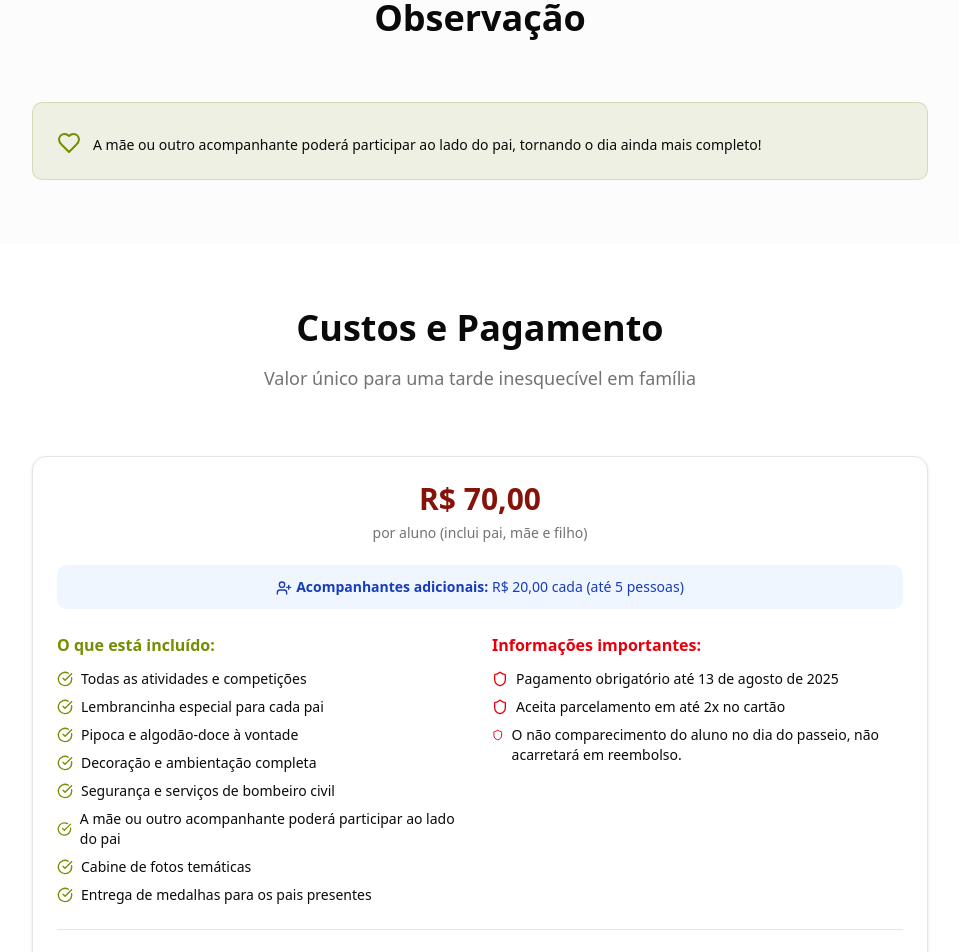
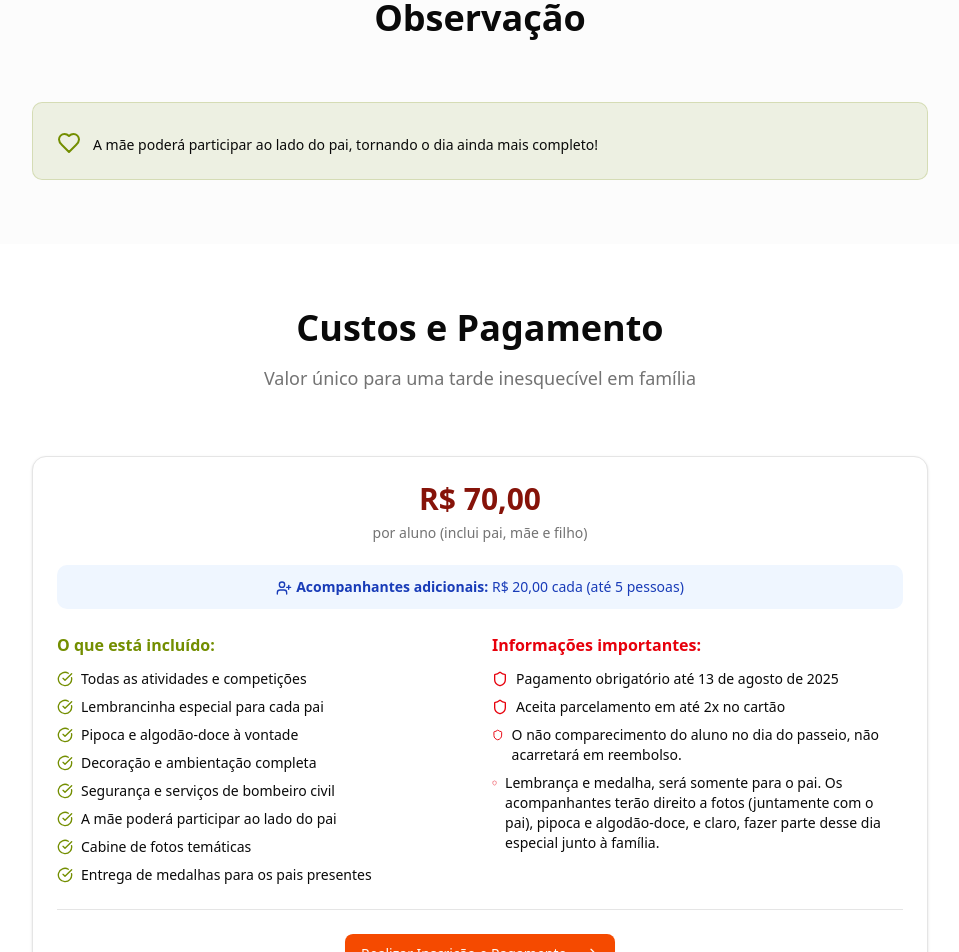
Before and after one commit to pedrologapp/amadeus-2025-diadospais, a React (Vite) app: page / in a window 1280 px wide. Shown: the part 2220-3172 px from the top of the page, without its empty margins (160-1119 px from the left). Built offline with nearby package versions, Linux system fonts and the light colour scheme.

Commit message:
Update App.jsx

```diff
--- a/src/App.jsx
+++ b/src/App.jsx
@@ -369,7 +369,7 @@ function App() {
               <div>
                 <h4 className="font-semibold text-accent mb-2"></h4>
                 <p className="text-sm">
-                  A mãe ou outro acompanhante poderá participar ao lado do pai, tornando o dia ainda mais completo!
+                  A mãe poderá participar ao lado do pai, tornando o dia ainda mais completo!
                 </p>
               </div>
             </div>
@@ -425,7 +425,7 @@ function App() {
                     </li>
                     <li className="flex items-center">
                       <CheckCircle className="h-4 w-4 text-accent mr-2" />
-                      A mãe ou outro acompanhante poderá participar ao lado do pai
+                      A mãe poderá participar ao lado do pai
                     </li>
                     <li className="flex items-center">
                       <CheckCircle className="h-4 w-4 text-accent mr-2" />
@@ -451,6 +451,10 @@ function App() {
                     <li className="flex items-start">
                       <Shield className="h-4 w-4 text-destructive mr-2 mt-0.5" />
                       O não comparecimento do aluno no dia do passeio, não acarretará em reembolso.
+                    </li>
+                    <li className="flex items-start">
+                      <Shield className="h-4 w-4 text-destructive mr-2 mt-0.5" />
+                      Lembrança e medalha, será somente para o pai. Os acompanhantes terão direito a fotos (juntamente com o pai), pipoca e algodão-doce, e claro, fazer parte desse dia especial junto à família.
                     </li>
                   </ul>
                 </div>
```
